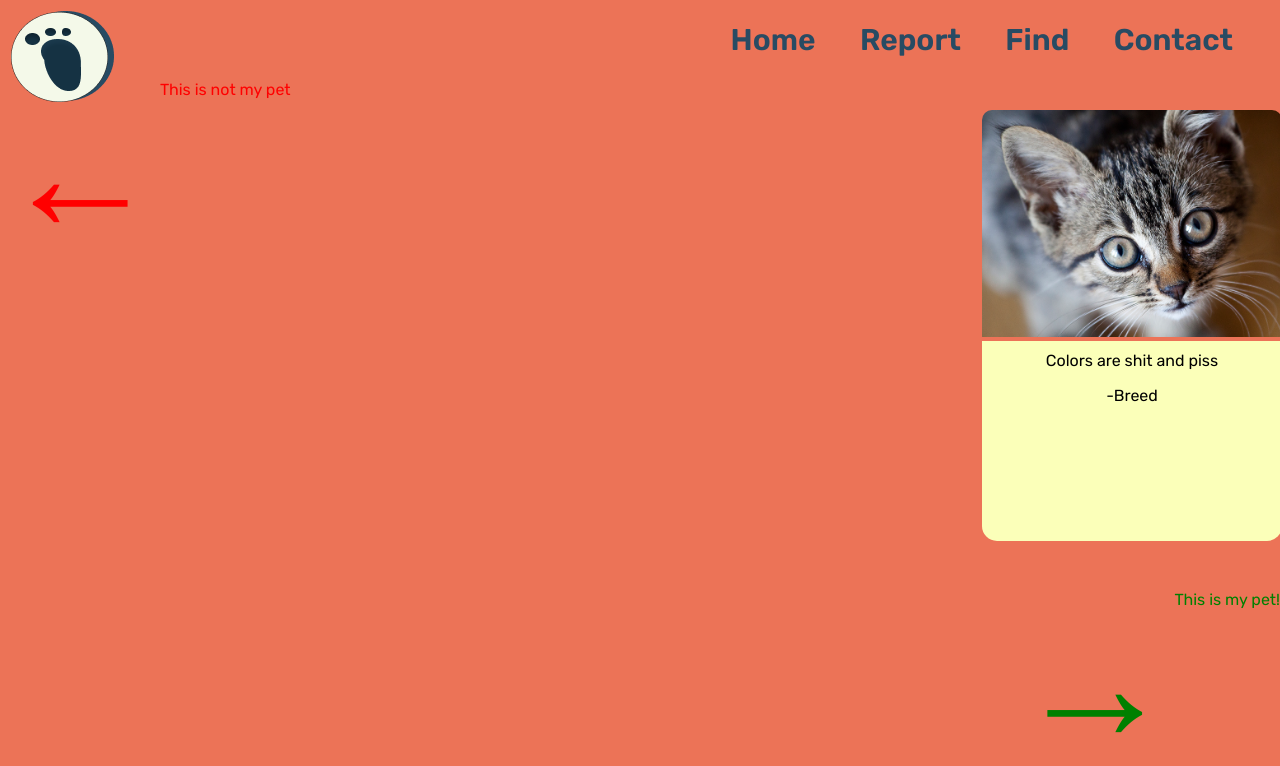
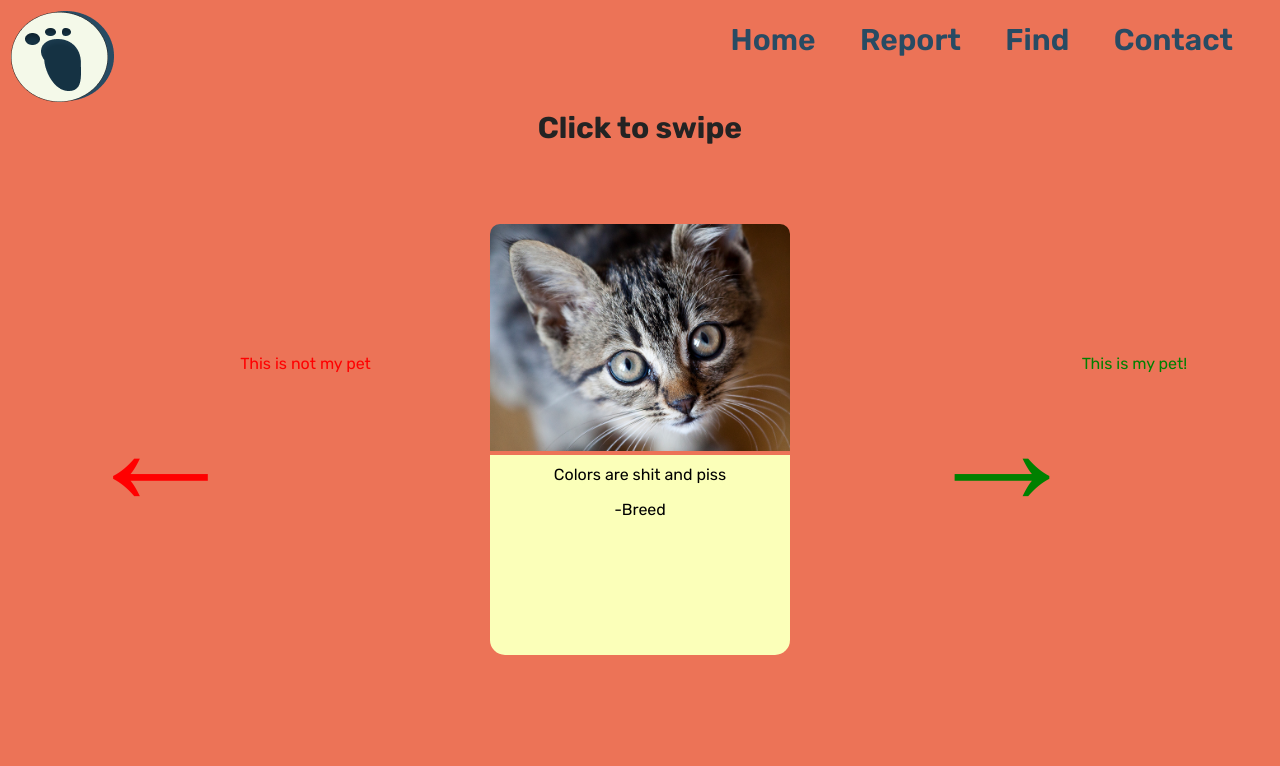
Before and after one commit to BennyWu1210/HackThe6ix, a React (Create React App) app in the folder website/: page /swipe in a window 1280 px wide. Shown: the top 766 px of the page. Built offline with nearby package versions, Linux system fonts and the light colour scheme.

Commit message:
i love merge conflicts!!!

```diff
--- a/website/package.json
+++ b/website/package.json
@@ -13,6 +13,7 @@
     "react-router-dom": "^6.3.0",
     "react-scripts": "5.0.1",
     "react-select": "^5.4.0",
+    "react-swipeable": "^7.0.0",
     "select": "^1.1.2",
     "web-vitals": "^2.1.4"
   },
--- a/website/src/components/Card.css
+++ b/website/src/components/Card.css
@@ -1,12 +1,24 @@
-.card-container{
+.card-container-false{
   margin: 20px;
   height: 450px;
   width: 300px;
-  transform: translateX(100%);
-  animation: move 30s linear infinite;
   display: flex;
   flex-direction: column;
 }
+
+.card-container-true{
+  margin: 20px;
+  height: 450px;
+  width: 300px;
+  display: flex;
+  transform: translateX(100%);
+  animation: move 30s linear infinite;
+  flex-direction: column;
+}
+
+
+
+
 
 img{
   width: 100%;
@@ -31,11 +43,11 @@ img{
   vertical-align: center;
 }
 
-/* @keyframes move {
+@keyframes move {
   from {
     transform: translateX(100%);
   }
   to{
     transform: translateX(-100%);
   }
-} */
+}
--- a/website/src/components/Card.jsx
+++ b/website/src/components/Card.jsx
@@ -1,9 +1,9 @@
 import React from "react";
 import "./Card.css";
 
-function Card({ image, text, name }) {
+function Card({ image, text, name, isMoving }) {
   return (
-    <div className="card-container">
+    <div className={`card-container-${isMoving}`}>
       <div className="card-image">
         <img src={image} />
       </div>
--- a/website/src/components/Footer.css
+++ b/website/src/components/Footer.css
@@ -1,12 +1,10 @@
 .ahaha {
     position: absolute;
     width: 100%;
-
     height: 120px;
     bottom: 0;
     padding: 7rem 0 2rem 0;
     height: 110px;
-
     border-radius: 0;
 }
 
--- a/website/src/pages/Home.jsx
+++ b/website/src/pages/Home.jsx
@@ -38,21 +38,25 @@ function Home() {
             name="Vivian Dai"
             text="100% Recommend! Found my dog within 2 hours of reporting!"
             image={require("../images/Pet1.jpg")}
+            isMoving="true"
           />
           <Card
             name="Benny Wu"
             text="I was so worried after losing my goldfish Ben Jr. while taking him on a walk! Luckily Furry Finder helped me locate Ben Jr. immediately!"
             image={require("../images/Pet1.jpg")}
+            isMoving="true"
           />
           <Card
             name="Rainbow Huang"
             text="Found my whore slut bitch ass dog with Furry Finder #mydogisacat"
             image={require("../images/Pet1.jpg")}
+            isMoving="true"
           />
           <Card
             name="Claire Wang"
             text="My parents used this service to find me"
             image={require("../images/Pet1.jpg")}
+            isMoving="true"
           />
         </div>
       </div>
--- a/website/src/pages/Swipe.css
+++ b/website/src/pages/Swipe.css
@@ -3,9 +3,23 @@
     background-color: var(--red);
 }
 
+.swipe-content{
+    display: flex;
+    justify-content: space-between;
+    align-items: center;
+    margin: 3rem;
+}
+
+.gigachad {
+    display: flex;
+    justify-content: space-between;
+    align-items: center;
+    padding: 30px;
+}
+
 .left-arrow {
     display: flex;
-    justify-content: flex-start;
+    justify-content: center;
     width: 30%;
     float: left;
     color: red;
@@ -14,7 +28,7 @@
 
 .right-arrow {
     display: flex;
-    justify-content: flex-end;
+    justify-content: center;
     width: 30%;
     float: right;
     color: green;
@@ -22,11 +36,13 @@
 }
 
 .arrow {
+    display: flex;
+    justify-content: center;
     font-size: 10rem;
 }
 
 .image {
     display: flex;
-    justify-content: center;
+    justify-content: flex-end;
     padding: 10px;
 }
--- a/website/src/pages/Swipe.jsx
+++ b/website/src/pages/Swipe.jsx
@@ -1,54 +1,100 @@
-import React from "react";
+import React, { useState } from "react";
+
 import Navbar from "../components/Navbar";
 import Footer from "../components/Footer";
 import Card from "../components/Card";
+import { useSwipeable } from "react-swipeable";
 import "./Swipe.css";
 
 export default function Swipe() {
-  let touchStart = 0;
-  let touchEnd = 0;
-  let whyIsThereVirtualDebouncingThisIsDumb = 0;
+  // let touchStart = 0;
+  // let touchEnd = 0;
+  // let whyIsThereVirtualDebouncingThisIsDumb = 0;
+  // const ref = React.useRef();
 
-  function checkDirection() {
-    if (touchEnd < touchStart) {
-      console.log("left");
-    } else if (touchEnd > touchStart) {
-      console.log("right");
-    }
-  }
+  // function checkDirection() {
+  //   if (touchEnd < touchStart) {
+  //     console.log("left");
+  //   } else if (touchEnd > touchStart) {
+  //     console.log("right");
+  //   }
+  // }
 
-  document.addEventListener("touchstart", (e) => {
-    touchStart = e.changedTouches[0].screenX;
+  const [testingStuffLol, setStuff] = useState(
+    <span style={{ fontSize: "100px" }}>Try Swiping</span>
+  );
+  const handlers = useSwipeable({
+    // Vivian: Just replace this arrow function ("setStuff") as the event listener
+    onSwipedLeft: (eventData) =>
+      setStuff(
+        <p
+          style={{
+            fontSize: "100px",
+            position: "absolute",
+            left: 400,
+            right: 500,
+          }}
+        >
+          {eventData.dir}!!
+        </p>
+      ),
+    onSwipedRight: (eventData) =>
+      setStuff(
+        <p
+          style={{
+            fontSize: "100px",
+            position: "absolute",
+            left: 1000,
+            right: 500,
+          }}
+        >
+          {eventData.dir}!!
+        </p>
+      ),
+    swipeDuration: 500,
+    preventScrollOnSwipe: true,
+    trackMouse: true,
+    trackTouch: true,
+    delta: 10,
   });
+  // Orz Vivian I am super clueless with this:
+  // document.addEventListener("touchstart", (e) => {
+  //   touchStart = e.changedTouches[0].screenX;
+  // });
 
-    document.addEventListener('touchend', e => {
-        touchEnd = e.changedTouches[0].screenX;
-        if (whyIsThereVirtualDebouncingThisIsDumb !== (touchEnd - touchStart)) {
-            whyIsThereVirtualDebouncingThisIsDumb = (touchEnd - touchStart);
-            console.log(whyIsThereVirtualDebouncingThisIsDumb)
-            if (Math.abs(touchEnd - touchStart) > 100){
-                checkDirection();
-            }
-        }
-    })
+  // document.addEventListener("touchend", (e) => {
+  //   touchEnd = e.changedTouches[0].screenX;
+  //   if (whyIsThereVirtualDebouncingThisIsDumb !== touchEnd - touchStart) {
+  //     whyIsThereVirtualDebouncingThisIsDumb = touchEnd - touchStart;
+  //     console.log(whyIsThereVirtualDebouncingThisIsDumb);
+  //     if (Math.abs(touchEnd - touchStart) > 100) {
+  //       checkDirection();
+  //     }
+  //   }
+  // });
   return (
     <div className="swipe-body">
       <Navbar color="blue"></Navbar>
+      <h3 style={{ fontSize: "30px", color: "#232323", textAlign: "center" }}>
+        Click to swipe
+      </h3>
+      <div className="swipe-content" {...handlers}>
         <div className="left-arrow">
-                <div className="arrow">←</div>
-                This is not my pet
+          <div className="arrow">←</div>This is not my pet
         </div>
         <div className="image">
           <Card
             name="Breed"
             text="Colors are shit and piss"
             image={require("../images/Pet2.png")}
+            isMoving="false"
           />
         </div>
         <div className="right-arrow">
-              <div className="arrow">→</div>
-              This is my pet!
+          <div className="arrow">→</div>This is my pet!
         </div>
+      </div>
+      {testingStuffLol}
       <Footer></Footer>
     </div>
   );
```
Also changed, not shown: 1 other file (tests, documents, lock files or other folders). Lines whose indentation alone changed are shown as unchanged.
